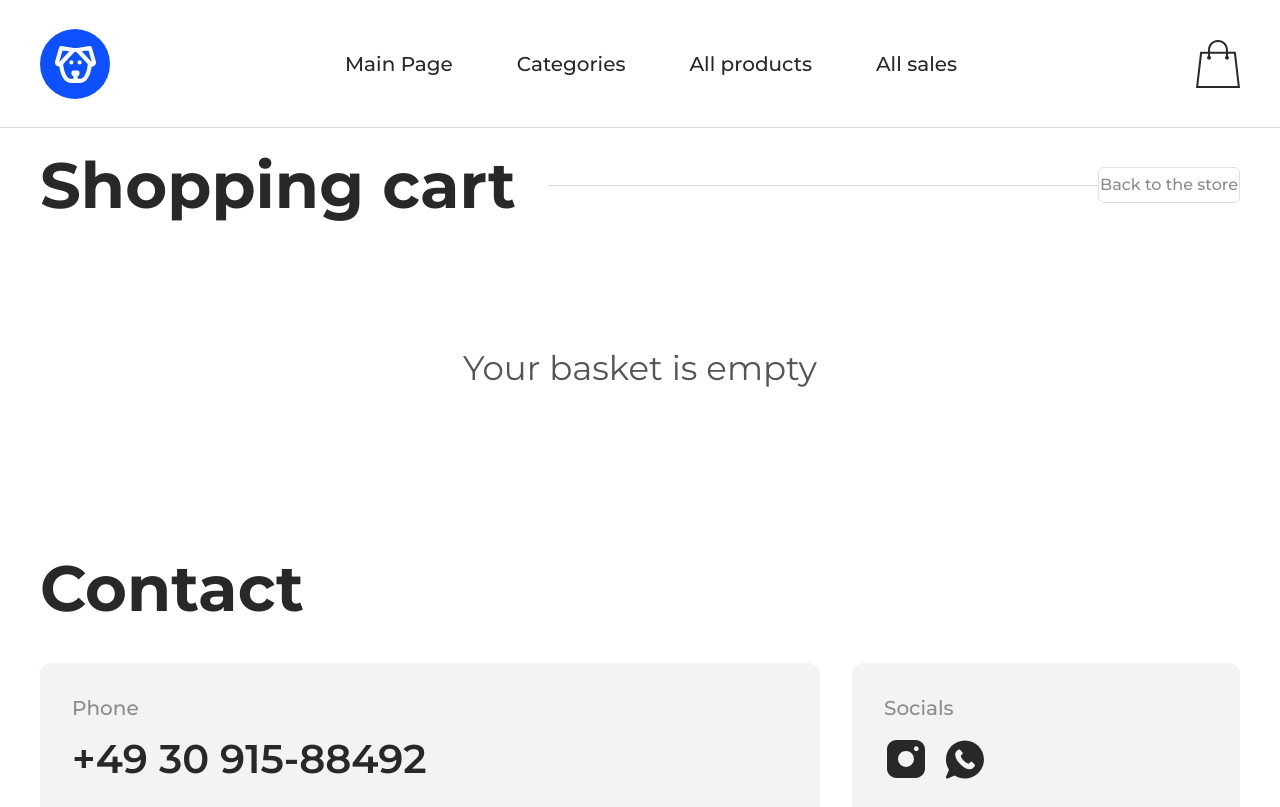
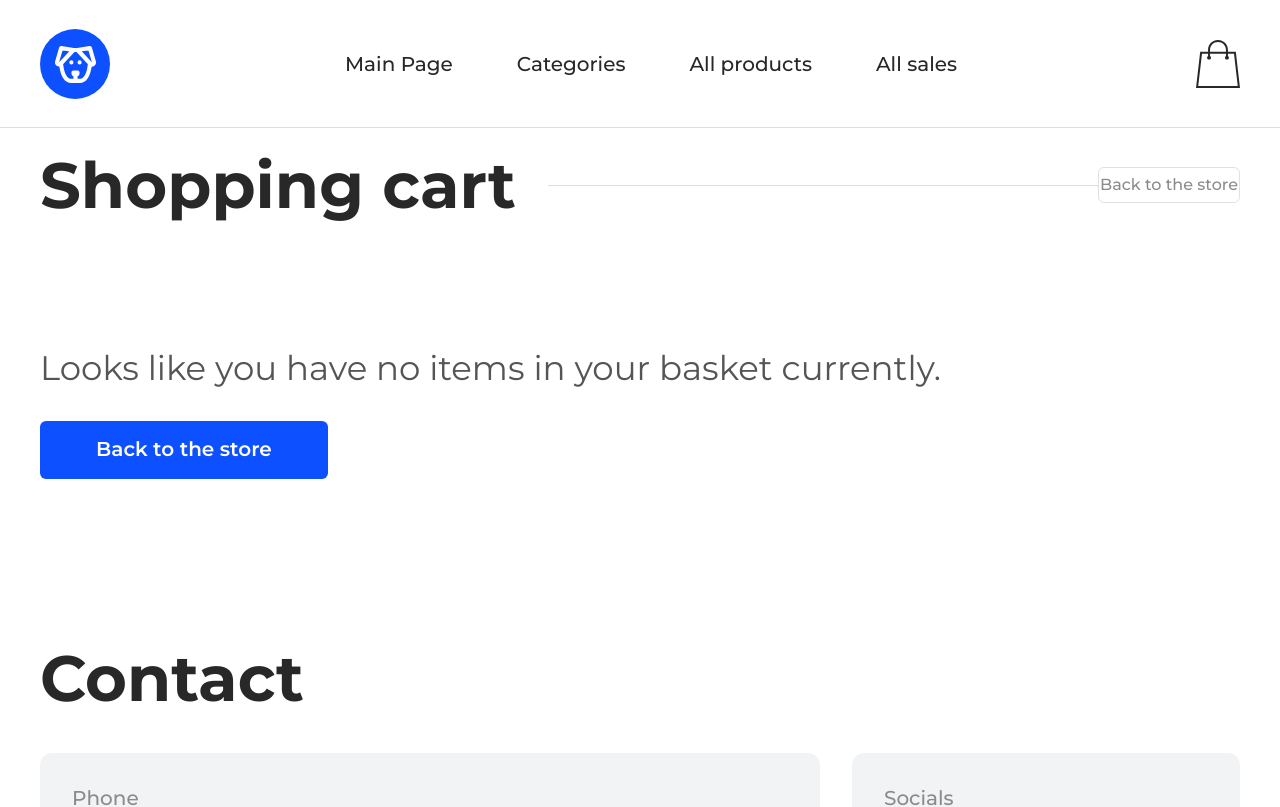
Before and after one commit to OnlyTrable/Pet-Shop-Project, a React (Vite) app: page /basket in a window 1280 px wide. Shown: the top 807 px of the page. Built offline with nearby package versions, Linux system fonts and the light colour scheme.

Commit message:
Закінчив пустий кошик

```diff
--- a/src/components/OrderSummaryCard/index.jsx
+++ b/src/components/OrderSummaryCard/index.jsx
@@ -32,6 +32,7 @@ function OrderSummaryCard({
     >
       <Typography
         sx={{
+          textAlign: 'left',
           fontWeight: 700,
           fontSize: '40px',
           lineHeight: 1.1,
--- a/src/pages/BasketPage/index.jsx
+++ b/src/pages/BasketPage/index.jsx
@@ -138,10 +138,19 @@ function BasketPage() {
           </Grid>
         </Grid>
       ) : (
-        <Box sx={{ textAlign: "center", py: 8 }}>
-          <Typography variant="h4" sx={{ color: 'text.secondary' }}>
-            Your basket is empty
+        <Box sx={{ textAlign: "left", py: 8 }}>
+          <Typography variant="h4" sx={{ color: 'text.secondary', mb: 4 }}>
+            Looks like you have no items in your basket currently.
           </Typography>
+          <Button
+          component={RouterLink}
+          to="/products"
+          variant="cta"
+          sx={{ "&:hover": {
+              backgroundColor: '#282828',
+            } }}>
+          Back to the store
+        </Button>
         </Box>
       )}
     </main>
--- a/src/theme.js
+++ b/src/theme.js
@@ -24,7 +24,7 @@ export default createTheme({
     MuiButton: {
       variants: [
         {
-          props: { variant: "cta" }, // Call-to-action button (Hero, NotFound)
+          props: { variant: "cta" }, // Call-to-action button (Hero, NotFound, EmptyBasket)
           style: ({ theme }) => ({
             height: "58px",
             backgroundColor: theme.palette.primary.main,
```
